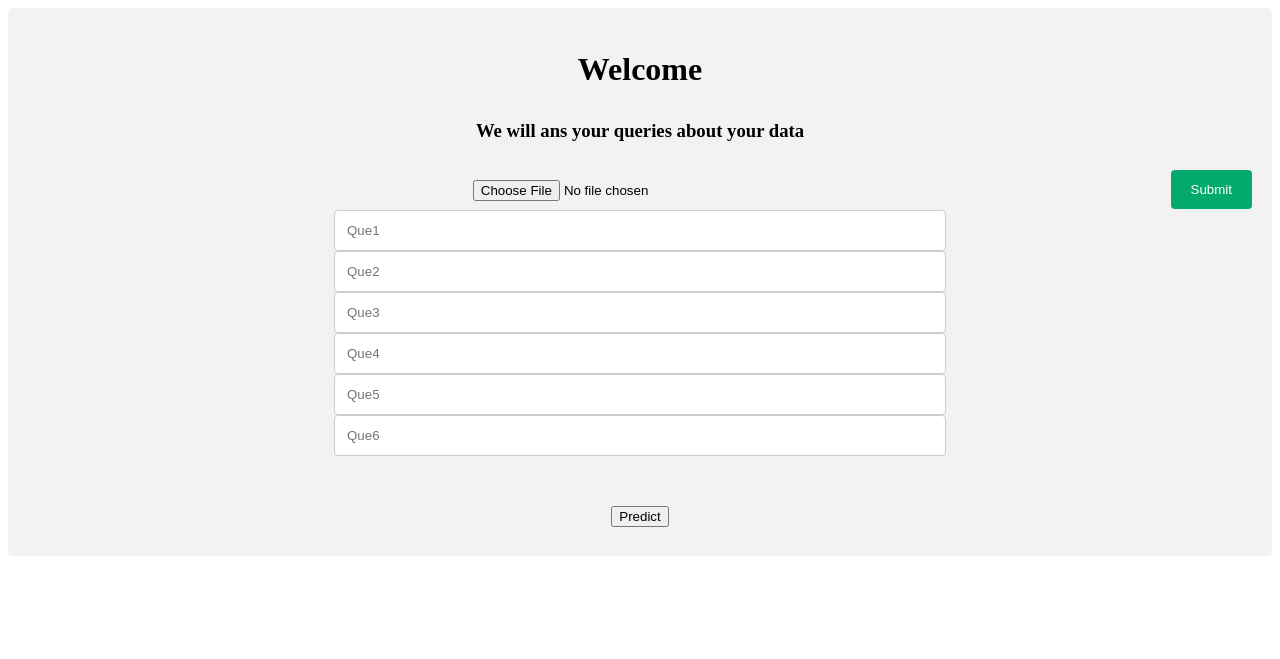
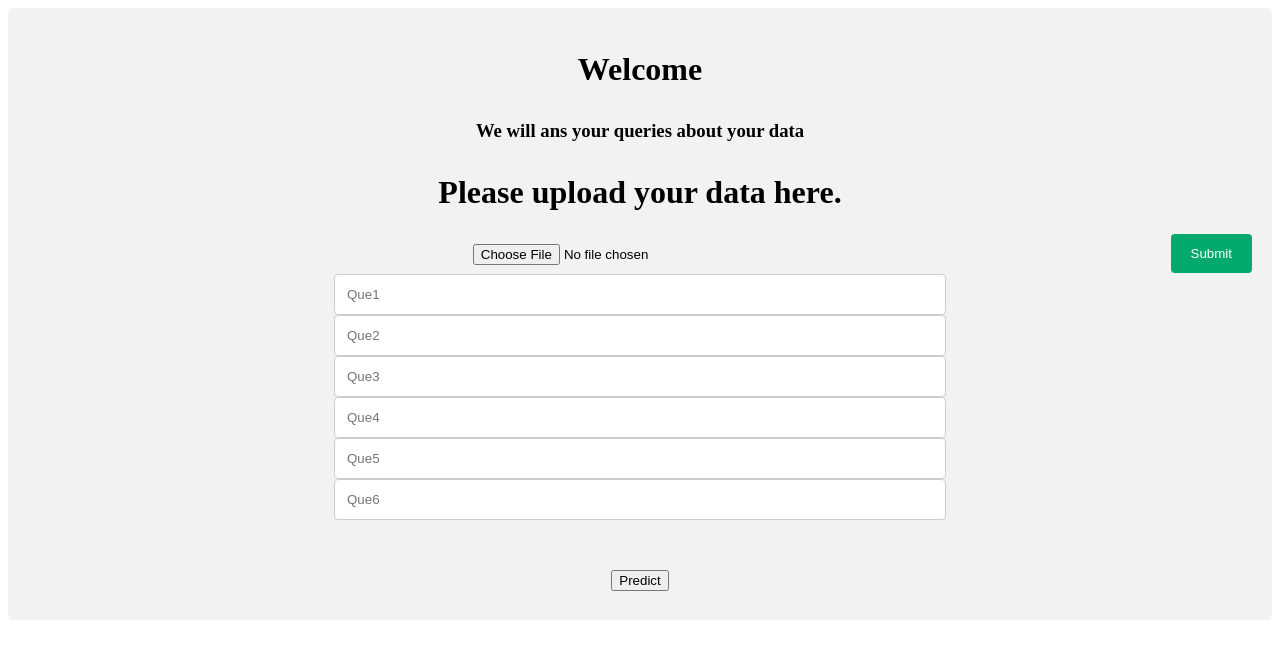
Before and after one commit to ashok9893/MSHO, a Flask app: page / in a window 1280 px wide. Shown: the top 659 px of the page. Run offline with Flask 2, Linux system fonts and the light colour scheme.

Commit message:
Update index.html

```diff
--- a/templates/index.html
+++ b/templates/index.html
@@ -120,6 +120,7 @@ input[type=submit]:hover {
 	<h3> We will ans your queries about your data </h3>
   <div class="form">
         <form action="/action_page.php">
+	<h1>Please upload your data here.</h1>
         <input type="file" id="myFile" name="filename">
        <input type="submit">
        </form>
```
